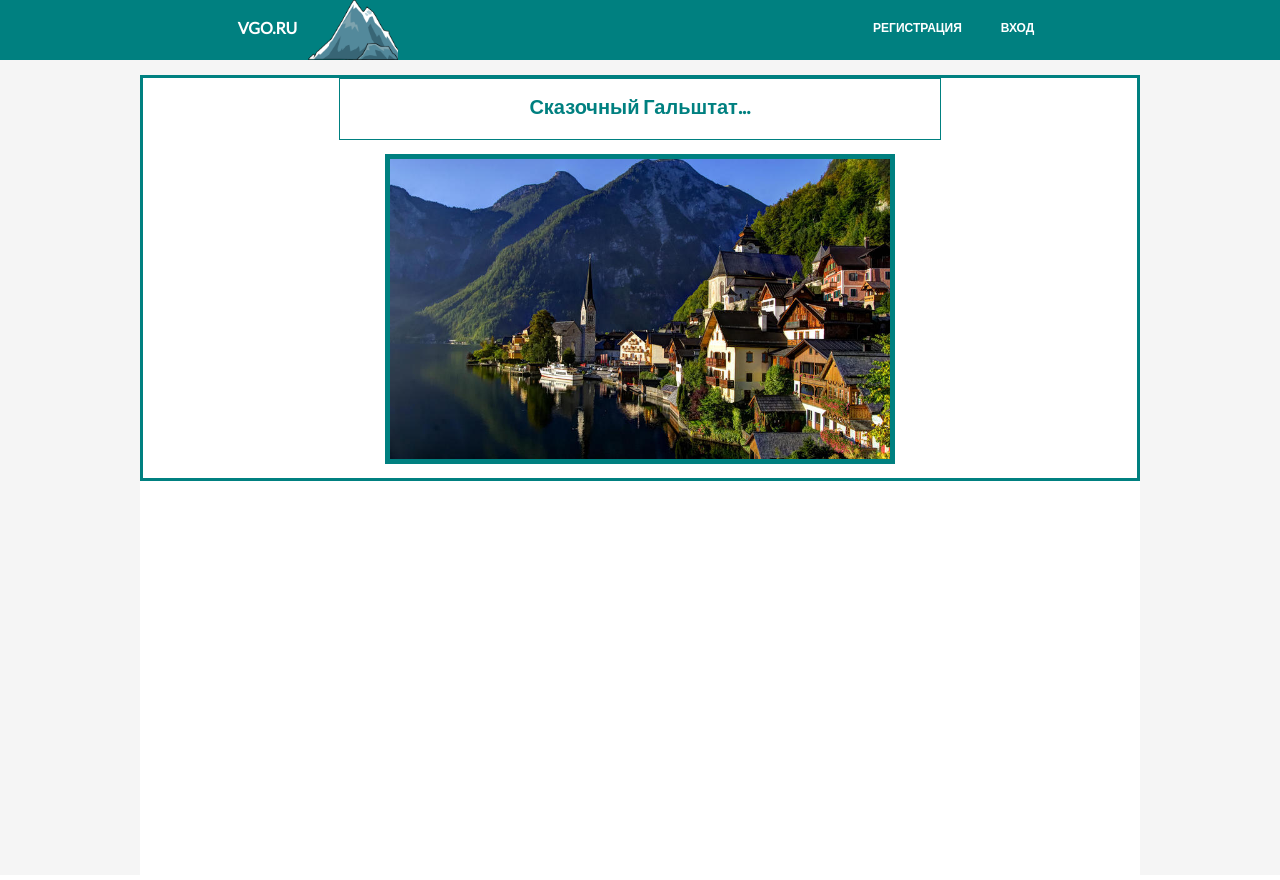
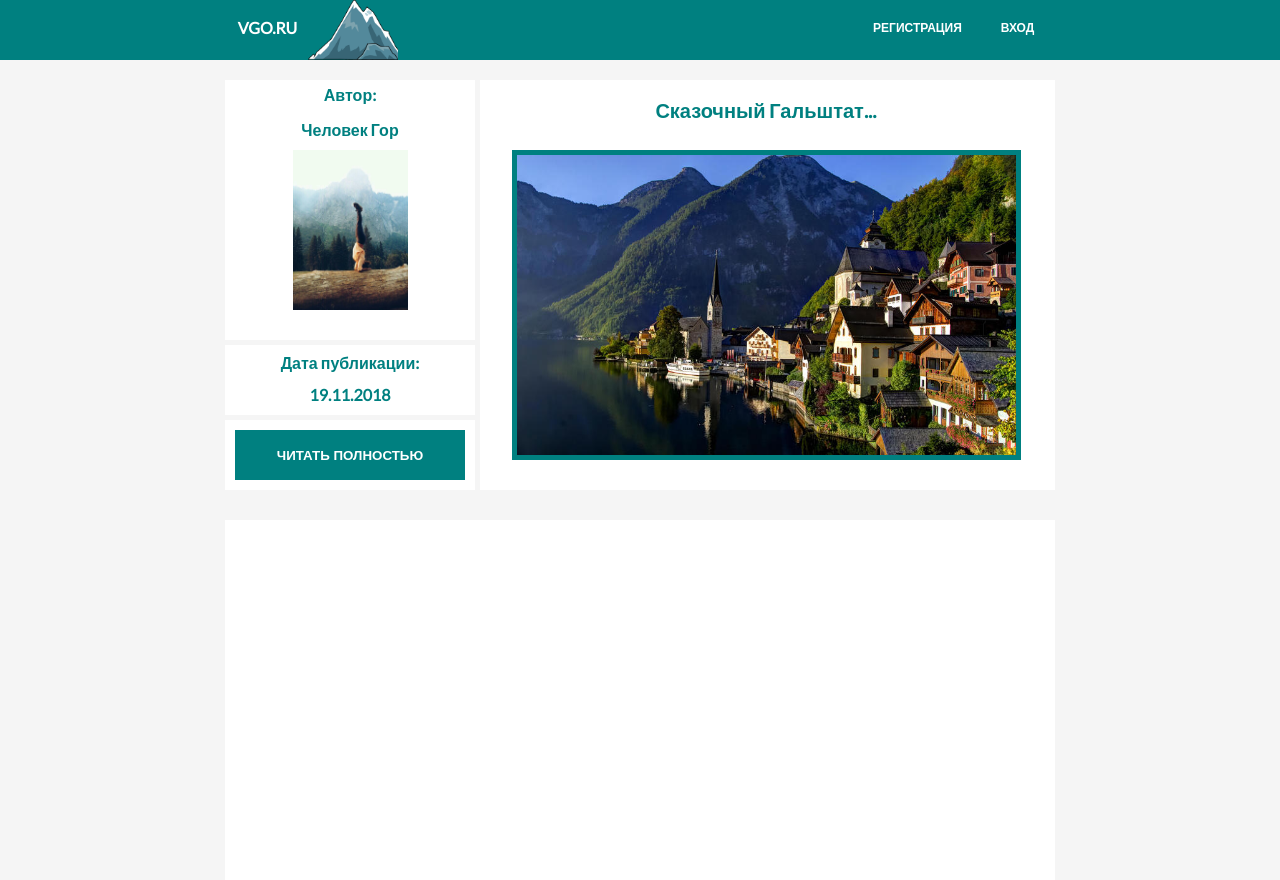
Before and after one commit to Marina-Polskaya/blog, a PHP site: page / in a window 1280 px wide. Before the commit the page ends 481 px from the top, so only its background shows below. Run offline with PHP 8.4, Linux system fonts and the light colour scheme.

Commit message:
Доработка верстки превью. Изменен дизайн. Карточка.

```diff
--- a/css/style.css
+++ b/css/style.css
@@ -2,12 +2,19 @@ body {
 	margin: 0;
 	font-family: 'Lato', sans-serif;
 	background-color: #F5F5F5;
+	color: #008080;
+	font-weight: bold;
+	text-align: center;
 }
-
-span {
-	font-size: 22px;
+button {
+	margin: auto;
+	width: 230px;
+	height: 50px;
+	background-color: #008080;
+	color: #fff;
+	border: none;
+	font-weight: bold;
 }
-
 
 .top {
 	position: fixed;
@@ -18,7 +25,6 @@ span {
 	width: 100%;
 	height: 60px;
 	color: #fff;
-	font-weight: bold;
 	background-color: #008080;
 }
 .bigLogo {
@@ -64,7 +70,6 @@ span {
 	height: 40px;
 	text-align: center;
 	line-height: 35px;
-
 }
 
 .wrapper {
@@ -74,46 +79,143 @@ span {
 	justify-content: space-around;
 }
 .wrapperMini {
-	width: 1000px;
+	width: 830px;
 	min-height: 800px;
 }
 .topHide {
-	width: 1000px;
-	height: 75px;
+	width: 830px;
+	height: 80px;
 }
 .middleBox {
 	display: flex;
 	flex-direction: row;
 	flex-wrap: wrap;
 	justify-content: space-around;
-	width: 1000px;
+	width: 830px;
 	min-height: 800px;
 	background-color: #fff;
+}
+.prevBigBox {
+	width: 830px;
 }
 .preview {
 	display: flex;
 	flex-direction: row;
 	flex-wrap: wrap;
+	width: 830px;
+	height: 410px;
+	/*border: 1px solid #008080;*/
+}
+.leftPrev {
+	/*position: relative;*/
+	width: 250px;
+	height: 410px;
+	/*border: 1px solid #008080;*/
+}
+.author {
+	width: 250px;
+	height: 260px;
+}
+.nameAuthor {
+	width: 250px;
+	height: 70px;
+	line-height: 10px;
+}
+.headerName {
+	padding: 10px;
+	width: 230px;
+	height: 15px;
+}
+.name {
+	padding: 10px;
+	width: 230px;
+	height: 15px;
+}
+.photoAuthorBox {
+	display: flex;
+	flex-direction: row;
+	flex-wrap: wrap;
 	justify-content: space-around;
-	width: 1000px;
-	height: 400px;
-	border: 3px solid #008080;
+	width: 250px;
+	height: 190px;
+}
+.photoAuthor {
+	width: 115px;
+	height: 160px;
+	background: url(../image/girl.jpg) 0 0 no-repeat;
+	background-size: cover;
+	/*border: 5px solid #008080;*/
+}
+.date {
+	width: 250px;
+	height: 70px;
+}
+.topDate {
+	width: 250;
+	height: 35px;
+	text-align: center;
+	line-height: 35px;
+}
+.bottomDate{
+	width: 250;
+	height: 35px;
+	text-align: center;
+	line-height: 30px;
+}
+.readButton {
+	display: flex;
+	flex-direction: row;
+	flex-wrap: wrap;
+	justify-content: space-around;
+	width: 250px;
+	height: 70px;
+}
+.leftLittleSpace {
+	width: 250px;
+	height: 5px;
+	background-color: #F5F5F5;
+}
+.midPrev {
+	width: 5px;
+	height: 410px;
+	background-color: #F5F5F5;
+}
+.rightPrev {
+	display: flex;
+	flex-direction: row;
+	flex-wrap: wrap;
+	justify-content: space-around;
+	width: 572px;
+	height: 410px;
 }
 .header {
-	max-width: 1000px;
-	min-width: 600px;
-	height: 60px;
+	max-width: 670px;
+	min-width: 350px;
+	height: 40px;
 	color: #008080;
 	font-size: 20px;
 	font-weight: bold;
 	text-align: center;
-	line-height: 55px;
-	border: 1px solid #008080;
+	line-height: 60px;
 }
 .picture {
-	width: 500px;
+	width: 499px;
 	height: 300px;
 	background: url(../image/hallstatt.jpg) 0 0 no-repeat;
 	background-size: cover;
 	border: 5px solid #008080;
 }
+.prevBottom {
+	display: flex;
+	flex-direction: row;
+	flex-wrap: wrap;
+	justify-content: space-around;
+	width: 1000px;
+	height: 40px;
+	/*border: 1px solid #008080;*/
+}
+.space {
+	width: 1005px;
+	height: 30px;
+	background-color: #F5F5F5;
+}
--- a/index.html
+++ b/index.html
@@ -23,10 +23,38 @@
 		<div class="wrapperMini">
 			<div class="topHide"></div>
 			<div class="middleBox">
-				<div class="preview">
-					<div class="header">Сказочный Гальштат...</div>
-					<div class="picture"></div>
+				<div class="prevBigBox">
+					<div class="preview">
+						<div class="leftPrev">
+							<div class="author">
+								<div class="nameAuthor">
+									<div class="headerName">Автор:</div>
+									<div class="name">Человек Гор</div>
+								</div>
+								<div class="photoAuthorBox">
+									<div class="photoAuthor"></div>
+								</div>
+							</div>
+							<div class="leftLittleSpace"></div>
+							<div class="date">
+								<div class="topDate">Дата публикации:</div>
+								<div class="bottomDate">19.11.2018</div>
+							</div>
+							<div class="leftLittleSpace"></div>
+							<div class="readButton">
+								<button>ЧИТАТЬ ПОЛНОСТЬЮ</button>
+							</div>
+						</div>
+						<div class="midPrev"></div>
+						<div class="rightPrev">
+							<div class="header">Сказочный Гальштат...</div>
+							<div class="picture"></div>
+						</div>
+						<!-- <div class="prevBottom"></div> -->
+					</div>
+					<div class="space"></div>
 				</div>
+
 			</div>
 		</div>
 	</div>
```
Also changed, not shown: image/girl.jpg (added), image/ques.png (added).
